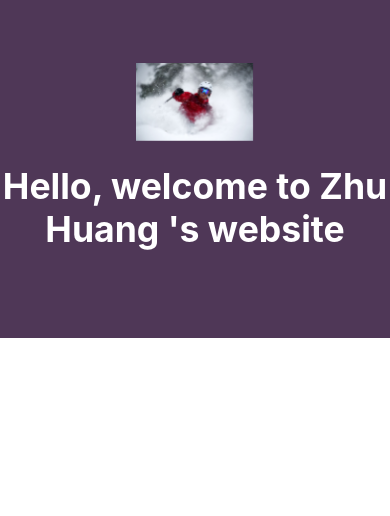
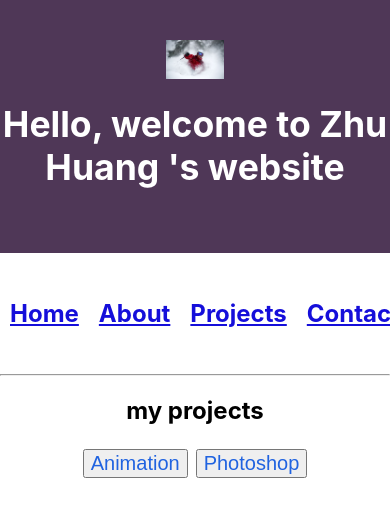
Before and after one commit to zhuangmyseneca/web-assignment5, a React (Create React App) app: page /projects/animation in a window 390 px wide. Shown: the top 516 px of the page. Built offline with nearby package versions, Linux system fonts and the light colour scheme.

Commit message:
useEffect

```diff
--- a/src/App.js
+++ b/src/App.js
@@ -4,11 +4,15 @@ import './assets/css/App.css';
 import Welcome from './components/pages/Welcome';
 // import { Routes, Route } from "react-router-dom";
 import Router from './routes/Router';
-
+import { gsap } from "gsap";
 // function Welcome(props) {
 //   return <h1>Hello, welcome to {props.name} {props.lastName} 's website</h1>;
 // }
 export default function App() {
+
+  React.useEffect(() => {
+    gsap.from(".App-logo", { x: -500, duration:0.5, onComplete: () => gsap.to(".App-logo", { x: "0", duration: 1 }) });
+  }, []);
   return (
     <div className="App">
 
--- a/src/assets/css/App.css
+++ b/src/assets/css/App.css
@@ -6,7 +6,6 @@
   height: 20vmin;
   pointer-events: none;
 }
-
 
 .App-Routes ul {
   display: flex;
@@ -23,14 +22,11 @@
 
 }
 
-
-
-
-@media (prefers-reduced-motion: no-preference) {
+/* @media (prefers-reduced-motion: no-preference) {
   .App-logo {
     animation: App-logo-spin infinite 20s linear;
   }
-}
+} */
 
 .App-header {
   background-color: #4f3757;
@@ -46,8 +42,22 @@
 .App-NavLink {
   color: #a161fb;
 }
+@media (max-width: 768px) {
+  /* Adjust the height for smaller screens */
+  .App-logo {
+    height: 10vmin;
+  }
+ /* Adjust the margin for smaller screens */
+  .App-Routes li {
+    margin: 10px;
+  }
+/* Adjust the header height for smaller screens */
+  .App-header {
+    min-height: 30vh;
+  }
+}
 
-@keyframes App-logo-spin {
+/* @keyframes App-logo-spin {
   from {
     transform: rotate(0deg);
   }
@@ -55,4 +65,4 @@
   to {
     transform: rotate(0deg);
   }
-}
+} */
--- a/src/assets/css/index.css
+++ b/src/assets/css/index.css
@@ -6,6 +6,14 @@ body {
   -webkit-font-smoothing: antialiased;
   -moz-osx-font-smoothing: grayscale;
 }
+
+button {
+  text-transform: none;
+  margin: 0.25rem;
+  color: #2063e0;
+  font-size: 20px;
+}
+
 code {
   font-family: source-code-pro, Menlo, Monaco, Consolas, 'Courier New',
     monospace;
--- /dev/null
+++ b/src/components/pages/Projects/AnimationProject.jsx
@@ -0,0 +1,9 @@
+import React from 'react';
+
+export default function AnimationProject() {
+  return (
+    <div>
+      <h2>AnimationProject here</h2>
+    </div>
+  );
+}
--- /dev/null
+++ b/src/components/pages/Projects/PhotoshopProject.jsx
@@ -0,0 +1,11 @@
+// import { Routes, Route, Outlet, NavLink } from "react-router-dom";
+import React from 'react';
+export default function PhotoshopProject() {
+    return (
+        <div>
+            <h2>PhotoshopProject here</h2>
+            {/* <img src="/src/assets/images/ski.jpeg" alt="" /> */}
+            {/* <p>Lorem ipsum dolor sit amet, consectetur adipiscing elit. Morbi ornare felis id cursus pharetra. Duis tempus purus mattis tortor pretium, placerat gravida dui venenatis. Curabitur purus augue, mollis at sem et, faucibus cursus purus. Proin eu blandit est, ac semper dolor. Sed elementum cursus ex et condimentum. Morbi ut mattis dui. Nam ac arcu bibendum, tincidunt dui pellentesque, feugiat mauris. Phasellus erat purus, scelerisque sit amet lorem id, iaculis facilisis dui. Nullam non neque sit amet eros malesuada hendrerit et et dui. Donec consectetur consequat vestibulum. Cras suscipit gravida viverra. Suspendisse venenatis nisl sed finibus tristique.</p> */}
+        </div>
+    );
+}
--- a/src/components/pages/Projects/Projects.jsx
+++ b/src/components/pages/Projects/Projects.jsx
@@ -1,9 +1,16 @@
-// import { Routes, Route, Outlet, NavLink } from "react-router-dom";
+import React from 'react';
+import { NavLink } from "react-router-dom";
 
 export default function Projects() {
   return (
     <div>
       <h2>my projects</h2>
+      <NavLink to="/projects/animation">
+        <button>Animation</button>
+      </NavLink>
+      <NavLink to="/projects/photoshop">
+        <button>Photoshop</button>
+      </NavLink>
     </div>
   );
 }
--- a/src/routes/Router.jsx
+++ b/src/routes/Router.jsx
@@ -1,3 +1,4 @@
+
 
 import React from 'react';
 import { Routes, Route } from 'react-router-dom';
@@ -7,6 +8,8 @@ import Home from '../components/pages/Home';
 import About from '../components/pages/About';
 import Contact from '../components/pages/Contact';
 import Projects from '../components/pages/Projects/Projects';
+import AnimationProject from '../components/pages/Projects/AnimationProject';
+import PhotoshopProject from '../components/pages/Projects/PhotoshopProject';
 import Layout from '../components/Layout';
 
 const Router = () => {
@@ -15,7 +18,11 @@ const Router = () => {
       <Route path="/" element={<Layout />}>
         <Route index element={<TransitionComponent><Home /></TransitionComponent>} />
         <Route path="about" element={<TransitionComponent><About /></TransitionComponent>} />
-        <Route path="projects" element={<TransitionComponent><Projects /></TransitionComponent>} />
+        <Route path="projects" element={<TransitionComponent><Projects /></TransitionComponent>}>
+          <Route index element={<AnimationProject />} />
+          <Route path="animation" element={<AnimationProject />} />
+          <Route path="photoshop" element={<PhotoshopProject />} />
+        </Route>
         <Route path="contact" element={<TransitionComponent><Contact /></TransitionComponent>} />
       </Route>
     </Routes>
```
Lines whose indentation alone changed are shown as unchanged.
